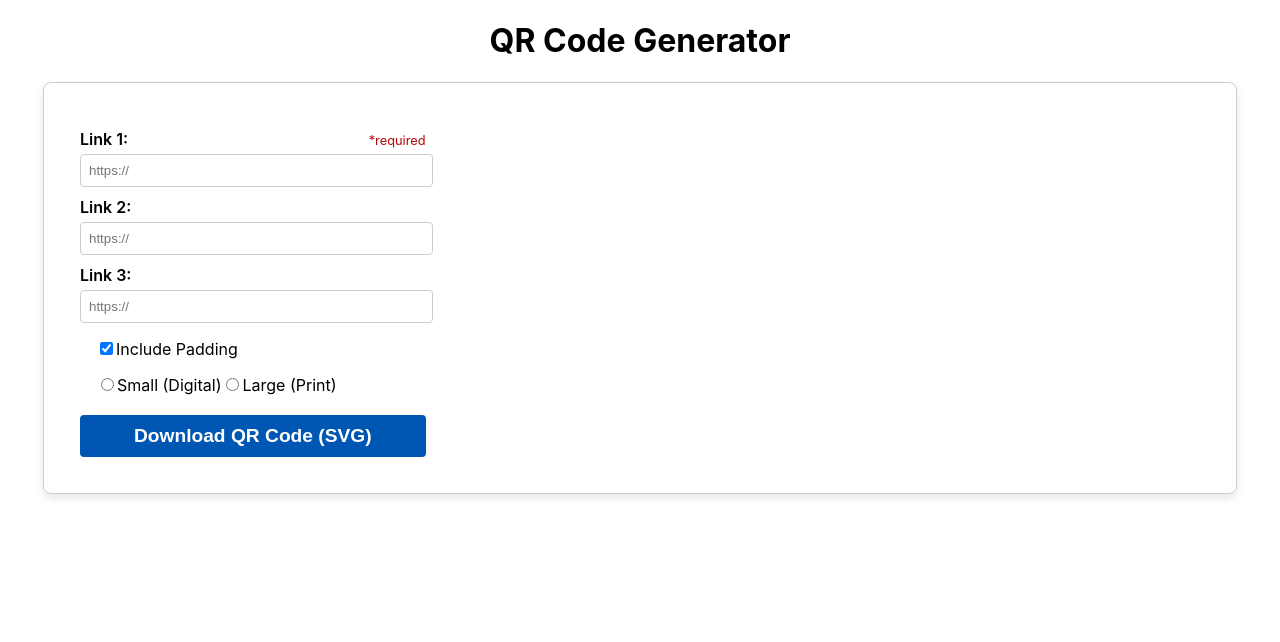
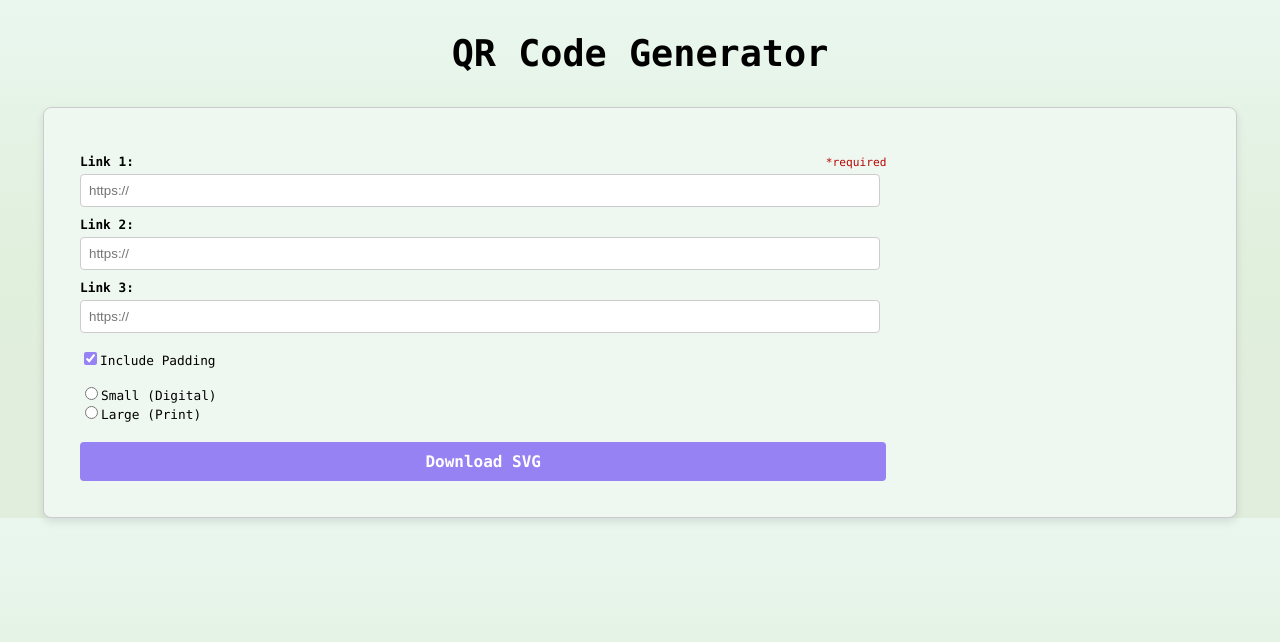
Before and after one commit to jasfoong/qr-generator, a React (Create React App) app: page / in a window 1280 px wide. Shown: the top 642 px of the page. Built offline with nearby package versions, Linux system fonts and the light colour scheme.

Commit message:
add responsive, mobile-first styling

```diff
--- a/src/App.css
+++ b/src/App.css
@@ -1,38 +1,15 @@
-.App {
-  text-align: center;
+body {
+  font-family: 'Lucida Console', monospace;
+  background: linear-gradient(to bottom, #e9f7ef, #e1efdd, #e1eddd)
 }
 
-.App-logo {
-  height: 40vmin;
-  pointer-events: none;
+.qr-heading {
+  font-size: 1.5rem;
+  margin: 2rem auto;
 }
 
-@media (prefers-reduced-motion: no-preference) {
-  .App-logo {
-    animation: App-logo-spin infinite 20s linear;
+@media (min-width: 768px) {
+  .qr-heading {
+    font-size: 2.3rem;
   }
 }
-
-.App-header {
-  background-color: #282c34;
-  min-height: 100vh;
-  display: flex;
-  flex-direction: column;
-  align-items: center;
-  justify-content: center;
-  font-size: calc(10px + 2vmin);
-  color: white;
-}
-
-.App-link {
-  color: #61dafb;
-}
-
-@keyframes App-logo-spin {
-  from {
-    transform: rotate(0deg);
-  }
-  to {
-    transform: rotate(360deg);
-  }
-}
--- a/src/components/QrForm.css
+++ b/src/components/QrForm.css
@@ -1,15 +1,15 @@
 .qr-container {
-    max-width: 90%;
+    max-width: 80%;
     margin: 0 auto;
-    padding: 1.25rem;
+    padding: 0.75rem;
     border: 0.0625rem solid #ccc;
     border-radius: 0.5rem;
     box-shadow: 0 0.25rem 0.5rem rgba(0, 0, 0, 0.1);
-    display: flex;
+    background-color: #eff8f0;
 }
 
 .form-container {
-    width: 30%;
+    width: 85%;
     padding: 1rem;
 }
 
@@ -23,11 +23,12 @@
     display: block;
     margin: 0.625rem 0 0.3125rem;
     font-weight: 600;
+    font-size: 0.8rem;
 }
 
 .form-label-required {
     color: #b70606;
-    font-size: 0.8rem;
+    font-size: 0.7rem;
 }
 
 .form-input {
@@ -43,38 +44,48 @@
 }
 
 .form-checkbox {
-    margin: 1rem;
+    margin: 1rem 0;
+    font-size: 0.8rem;
 }
 
 .form-radio {
-    margin: 1rem;
+    margin: 1rem 0;
+    font-size: 0.8rem;
+}
+
+input[type="checkbox"],
+input[type="radio"] {
+    accent-color: #9682f2;
 }
 
 .form-button {
+    font-family: 'Lucida Console', monospace;
     display: block;
     width: 100%;
     padding: 0.625rem;
-    background-color: #0056b3;
+    background-color: #9682f2;
     color: white;
     border: none;
     border-radius: 0.25rem;
     cursor: pointer;
     margin-top: 1.25rem;
     font-weight: 600;
-    font-size: 1.2rem;
+    font-size: 1rem;
 }
 
 .form-button:hover {
-    background-color: #002f61;
+    background-color: #765ceb;
 }
 
 .qr-code-container {
-    width: 50%;
+    width: 100%;
+    margin: 0 auto;
 }
 
 .qr-code-item {
     width: 80%;
     margin: 0 auto;
+    text-align: center;
     margin-bottom: 2rem;
 }
 
@@ -82,4 +93,38 @@
     border: 0.0625rem solid #ccc;
     border-radius: 0.5rem;
     box-shadow: 0 0.25rem 0.5rem rgba(0, 0, 0, 0.1);
+    width: 100%;
+    height: 100%;
 }
+
+@media (min-width: 768px) {
+    .qr-container {
+        max-width: 90%;
+        padding: 1.25rem;
+        display: flex;
+    }
+
+    .form-container {
+        width: 80%;
+    }
+
+    .qr-code {
+        width: 45%;
+        height: 45%;
+    }
+}
+
+@media (min-width: 1280px) {
+    .form-container {
+        width: 70%;
+    }
+
+    .qr-code-container {
+        display: flex;
+    }
+
+    .qr-code {
+        width: 70%;
+        height: 50%;
+    }
+}
--- a/src/components/QrForm.tsx
+++ b/src/components/QrForm.tsx
@@ -107,13 +107,17 @@ const QrForm: React.FC = () => {
                 </div>
 
                 <div className="form-radio">
-                    <input type="radio" id="sizeSmall" name="size" value="small" onChange={handleSizeChange}/>
-                    <label htmlFor="sizeSmall">Small {`(Digital)`}</label>
-                    <input type="radio" id="sizeLarge" name="size" value="large" onChange={handleSizeChange}/>
-                    <label htmlFor="sizeLarge">Large {`(Print)`}</label>
+                    <div>
+                        <input type="radio" id="sizeSmall" name="size" value="small" onChange={handleSizeChange}/>
+                        <label htmlFor="sizeSmall">Small {`(Digital)`}</label>
+                    </div>
+                    <div>
+                        <input type="radio" id="sizeLarge" name="size" value="large" onChange={handleSizeChange}/>
+                        <label htmlFor="sizeLarge">Large {`(Print)`}</label>
+                    </div>
                 </div>
 
-                <button type="submit" className="form-button">Download QR Code {"(SVG)"}</button>
+                <button type="submit" className="form-button">Download SVG</button>
             </form>
 
 
```
Also changed, not shown: 1 other file (tests, documents, lock files or other folders).
